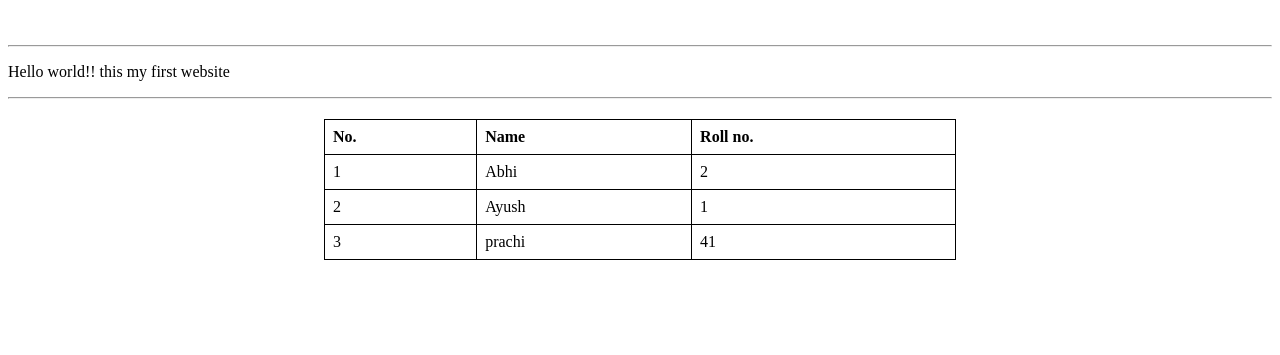
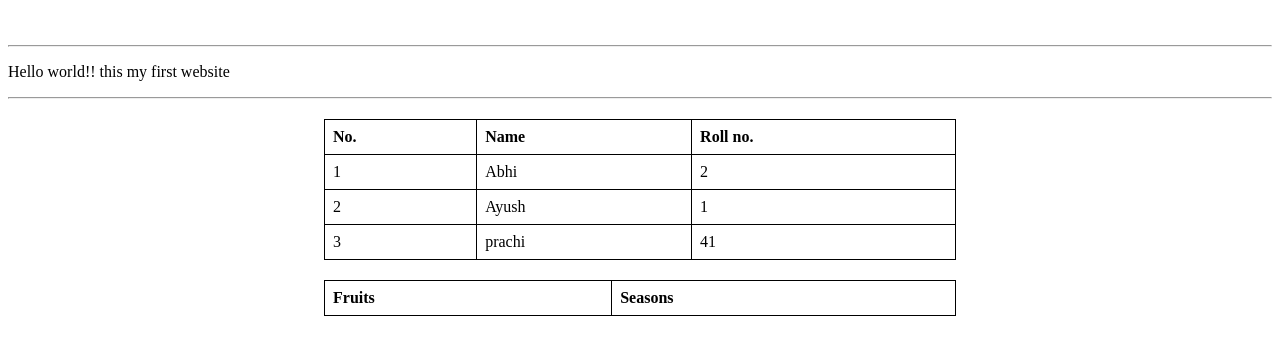
Before and after one commit to AGfinx/practice.d, a plain HTML site: page index.html in a window 1280 px wide. Shown: the part 61-416 px from the top of the page. Drawn offline with Linux system fonts and the light colour scheme.

Commit message:
new section

```diff
--- a/index.html
+++ b/index.html
@@ -30,7 +30,8 @@
             Hello world!! this my first website
         </p>
     <hr>
-    <div>
+    <section>
+        <div>
          <table>
         <tr>
             <th>
@@ -78,6 +79,18 @@
         </tr>
     </table>
     </div>
+    <div>
+        <table>
+            <tr>
+                <th>Fruits</th>
+                <th>Seasons</th>
+
+            </tr>
+        </table>
+    </div>
+    </section>
+
+
         </main>
     </body>
 </html>
```
